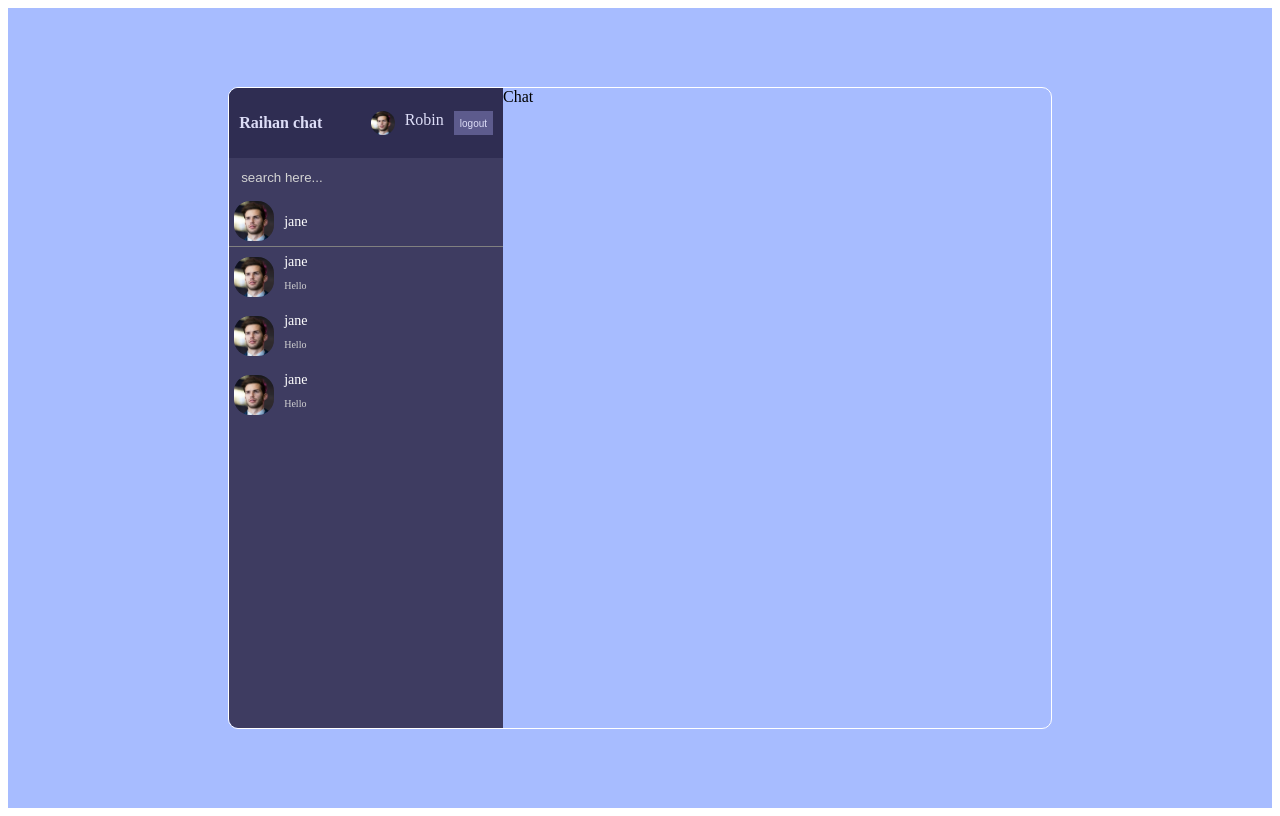
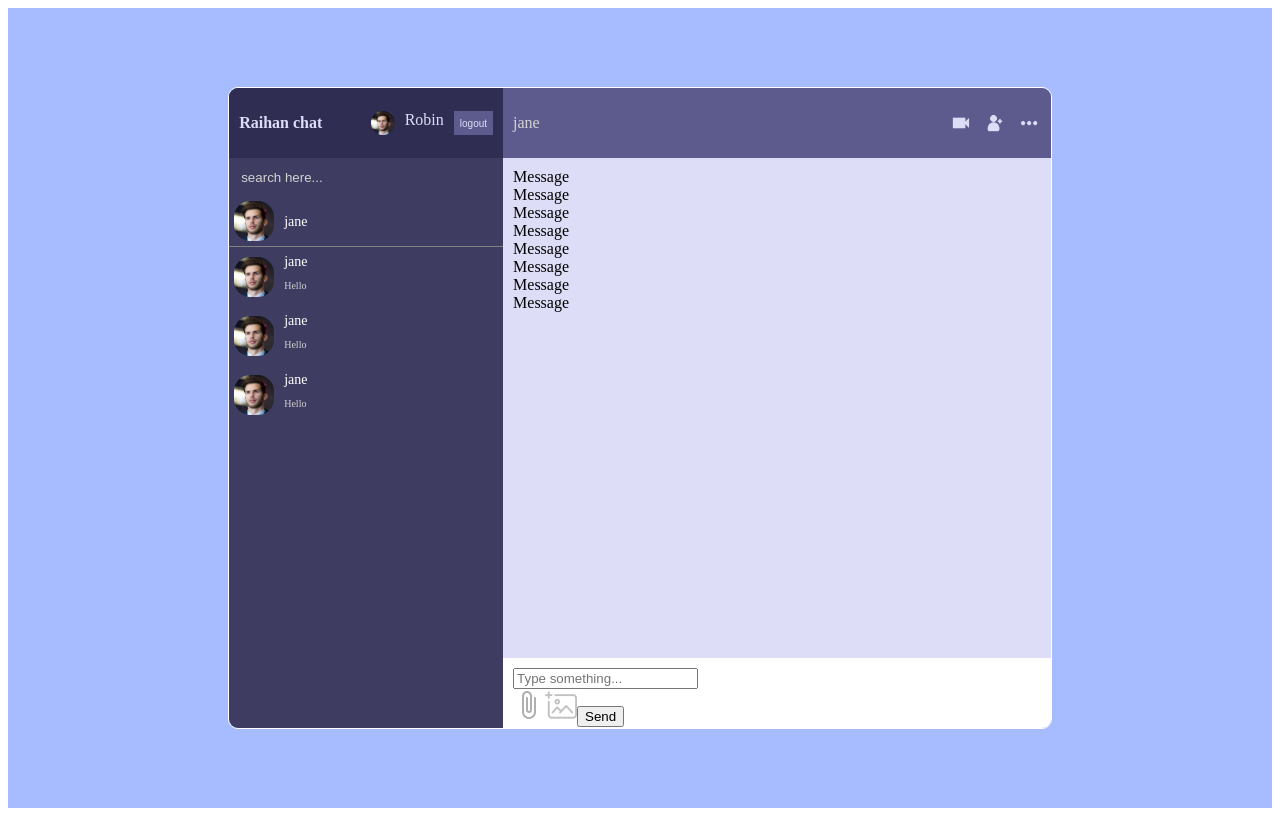
Before and after one commit to Raihanhn/Chat_App, a React (Vite) app: page / in a window 1280 px wide. Built offline with nearby package versions, Linux system fonts and the light colour scheme.

Commit message:
6th commit

```diff
--- a/src/components/Chat.jsx
+++ b/src/components/Chat.jsx
@@ -1,8 +1,24 @@
 import React from 'react'
+import img1 from '../img/cam.png'
+import img2 from '../img/add.png'
+import img3 from '../img/more.png'
+import Messages from './Messages'
+import Input from './Input'
 
 const Chat = () => {
   return (
-    <div className='chat'>Chat</div>
+    <div className='chat'>
+      <div className="chatInfo">
+        <span>jane</span>
+        <div className="chatIcons">
+          <img src={img1} alt="" />
+          <img src={img2} alt="" />
+          <img src={img3} alt="" />
+        </div>
+      </div>
+      <Messages/>
+      <Input/>
+    </div>
   )
 }
 
--- /dev/null
+++ b/src/components/Messages.jsx
@@ -0,0 +1,19 @@
+import React from 'react'
+import Message from './Message'
+
+const Messages = () => {
+  return (
+    <div className='messages'>
+        <Message/>
+        <Message/>
+        <Message/>
+        <Message/>
+        <Message/>
+        <Message/>
+        <Message/>
+        <Message/>
+    </div>
+  )
+}
+
+export default Messages
--- a/src/components/input.jsx
+++ b/src/components/input.jsx
@@ -1,9 +1,21 @@
 import React from 'react'
+import img from "../img/img.png"
+import attach from "../img/attach.png"
 
-const input = () => {
+const Input = () => {
   return (
-    <div>input</div>
+    <div className='input'>
+      <input type="text" placeholder='Type something...' />
+      <div className="send">
+        <img src={attach} alt="" />
+        <input type="file" style={{display:"none"}} id="file" />
+        <label htmlFor="file">
+          <img src={img} alt="" />
+        </label>
+        <button>Send</button>
+      </div>
+    </div>
   )
 }
 
-export default input
+export default Input
--- a/src/style.scss
+++ b/src/style.scss
@@ -184,6 +184,38 @@
 
         .chat{
             flex: 2;
+
+            .chatInfo{
+                height: 50px;
+                background-color: #5d5b8d;
+                display: flex;
+                align-items: center;
+                justify-content: space-between;
+                padding: 10px;
+                color: lightgray;
+            }
+
+            .chatIcons{
+                display: flex;
+                gap: 10px;
+
+                img{
+                    height: 24px;
+                    cursor: pointer;
+                }
+            }
+
+            .messages{
+                background-color: #ddddf7;
+                padding: 10px;
+                height: calc(100% - 160px);
+            }
+
+            .input{
+                height: 50px;
+                background-color: white;
+                padding: 10px;
+            }
         }
     }
 }
```
